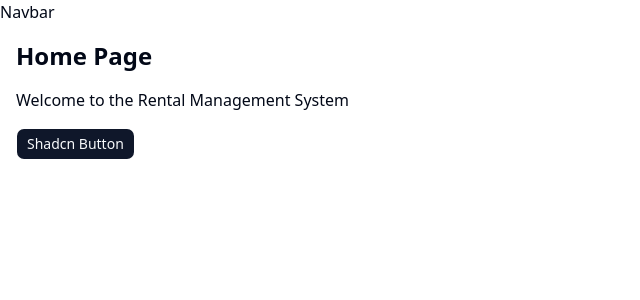
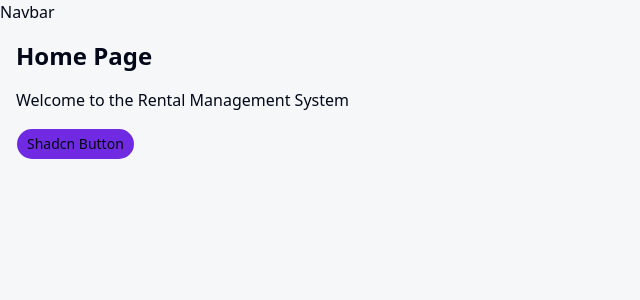
Before and after one commit to CodeCommandBD/BariBhara-Client, a React (Vite) app: page / in a window 1280 px wide. Shown: the top 300 px of the page, without its empty margins (0-640 px from the left). Built offline with nearby package versions, Linux system fonts and the light colour scheme.

Commit message:
Update tailwind config with custom theme colors and fonts

```diff
--- a/tailwind.config.js
+++ b/tailwind.config.js
@@ -7,6 +7,7 @@ const config = {
         './app/**/*.{ts,tsx}',
         './src/**/*.{ts,tsx}',
     ],
+
     prefix: "",
     theme: {
         container: {
@@ -18,19 +19,61 @@ const config = {
         },
         extend: {
             colors: {
+                "inverse-surface": "#0b0f10",
+                "secondary-fixed": "#ffc1d6",
+                "primary-fixed": "#b28cff",
+                "on-tertiary-fixed": "#37001d",
+                "on-secondary-fixed": "#6b003e",
+                "surface-tint": "#702ae1",
+                "primary": "#702ae1",
+                "secondary": "#b00d6a",
+                "error": "#b41340",
+                "on-secondary": "#ffeff2",
+                "tertiary-fixed": "#fd8eba",
+                "tertiary-container": "#fd8eba",
+                "on-secondary-fixed-variant": "#9e005e",
+                "error-dim": "#a70138",
+                "surface-bright": "#f5f7f9",
+                "on-secondary-container": "#8e0054",
+                "outline": "#747779",
+                "on-error-container": "#510017",
+                "on-error": "#ffefef",
+                "surface-container-highest": "#d9dde0",
+                "primary-container": "#b28cff",
+                "on-background": "#2c2f31",
+                "on-tertiary-fixed-variant": "#6b1741",
+                "on-surface-variant": "#595c5e",
+                "tertiary-dim": "#882f57",
+                "surface-container-low": "#eef1f3",
+                "on-primary-fixed": "#000000",
+                "surface-dim": "#d0d5d8",
+                "primary-dim": "#6411d5",
+                "outline-variant": "#abadaf",
+                "secondary-dim": "#9d005d",
+                "tertiary-fixed-dim": "#ed81ac",
+                "error-container": "#f74b6d",
+                "background": "#f5f7f9",
+                "tertiary": "#963b64",
+                "secondary-fixed-dim": "#ffaccb",
+                "surface": "#f5f7f9",
+                "on-primary": "#f8f0ff",
+                "inverse-on-surface": "#9a9d9f",
+                "secondary-container": "#ffc1d6",
+                "on-surface": "#2c2f31",
+                "surface-container": "#e5e9eb",
+                "on-tertiary-container": "#5f0c38",
+                "surface-container-lowest": "#ffffff",
+                "surface-container-high": "#dfe3e6",
+                "on-primary-fixed-variant": "#390083",
+                "on-tertiary": "#ffeff2",
+                "primary-fixed-dim": "#a67aff",
+                "on-primary-container": "#2e006c",
+                "inverse-primary": "#a476ff",
+                "surface-variant": "#d9dde0",
                 border: "hsl(var(--border))",
                 input: "hsl(var(--input))",
                 ring: "hsl(var(--ring))",
-                background: "hsl(var(--background))",
                 foreground: "hsl(var(--foreground))",
-                primary: {
-                    DEFAULT: "hsl(var(--primary))",
-                    foreground: "hsl(var(--primary-foreground))",
-                },
-                secondary: {
-                    DEFAULT: "hsl(var(--secondary))",
-                    foreground: "hsl(var(--secondary-foreground))",
-                },
                 destructive: {
                     DEFAULT: "hsl(var(--destructive))",
                     foreground: "hsl(var(--destructive-foreground))",
@@ -52,10 +95,16 @@ const config = {
                     foreground: "hsl(var(--card-foreground))",
                 },
             },
+            fontFamily: {
+                "headline": ["Plus Jakarta Sans"],
+                "body": ["Inter"],
+                "label": ["Inter"]
+            },
             borderRadius: {
-                lg: "var(--radius)",
-                md: "calc(var(--radius) - 2px)",
-                sm: "calc(var(--radius) - 4px)",
+                "DEFAULT": "1rem",
+                "lg": "2rem",
+                "xl": "3rem",
+                "full": "9999px"
             },
             keyframes: {
                 "accordion-down": {
```
